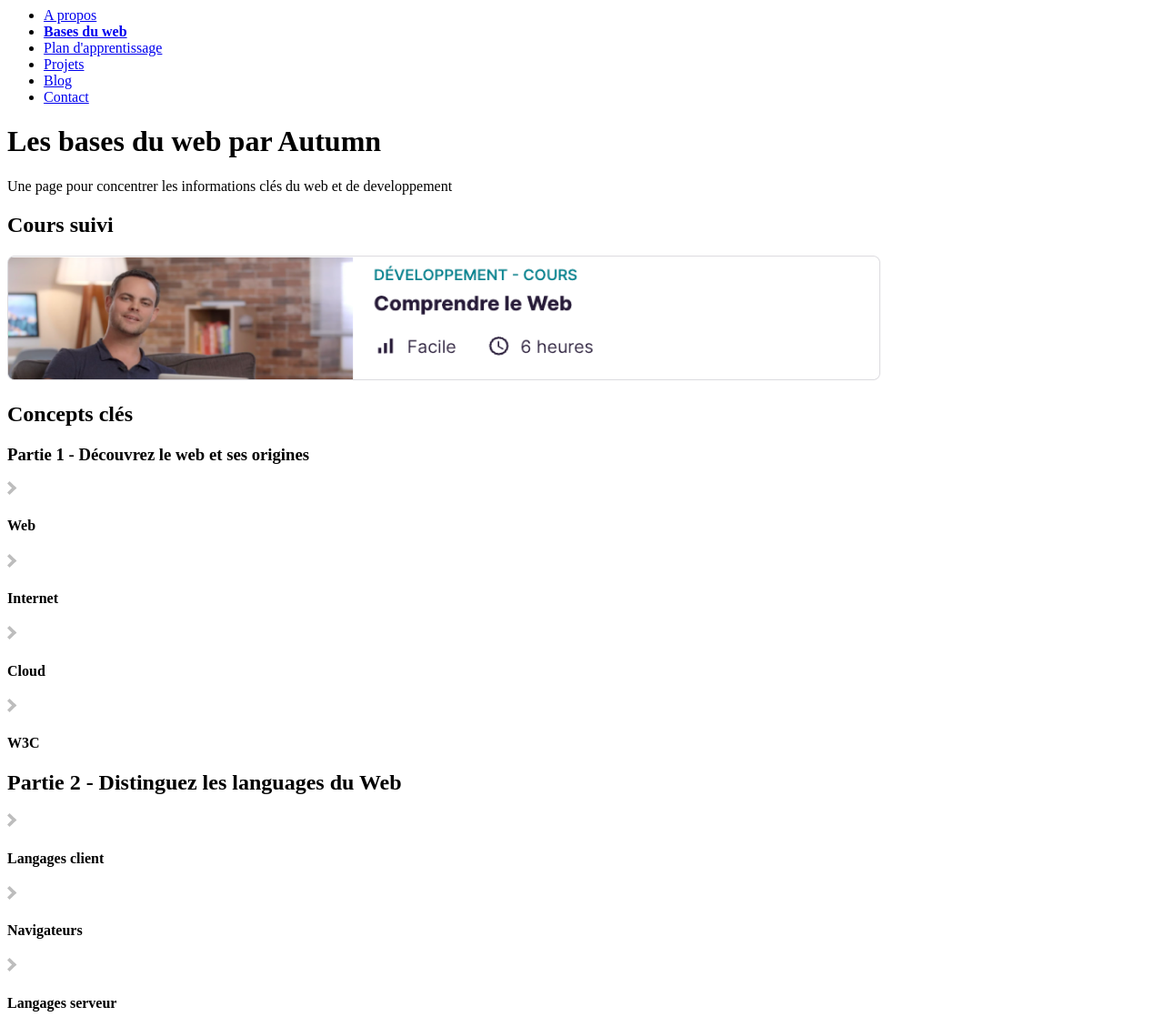
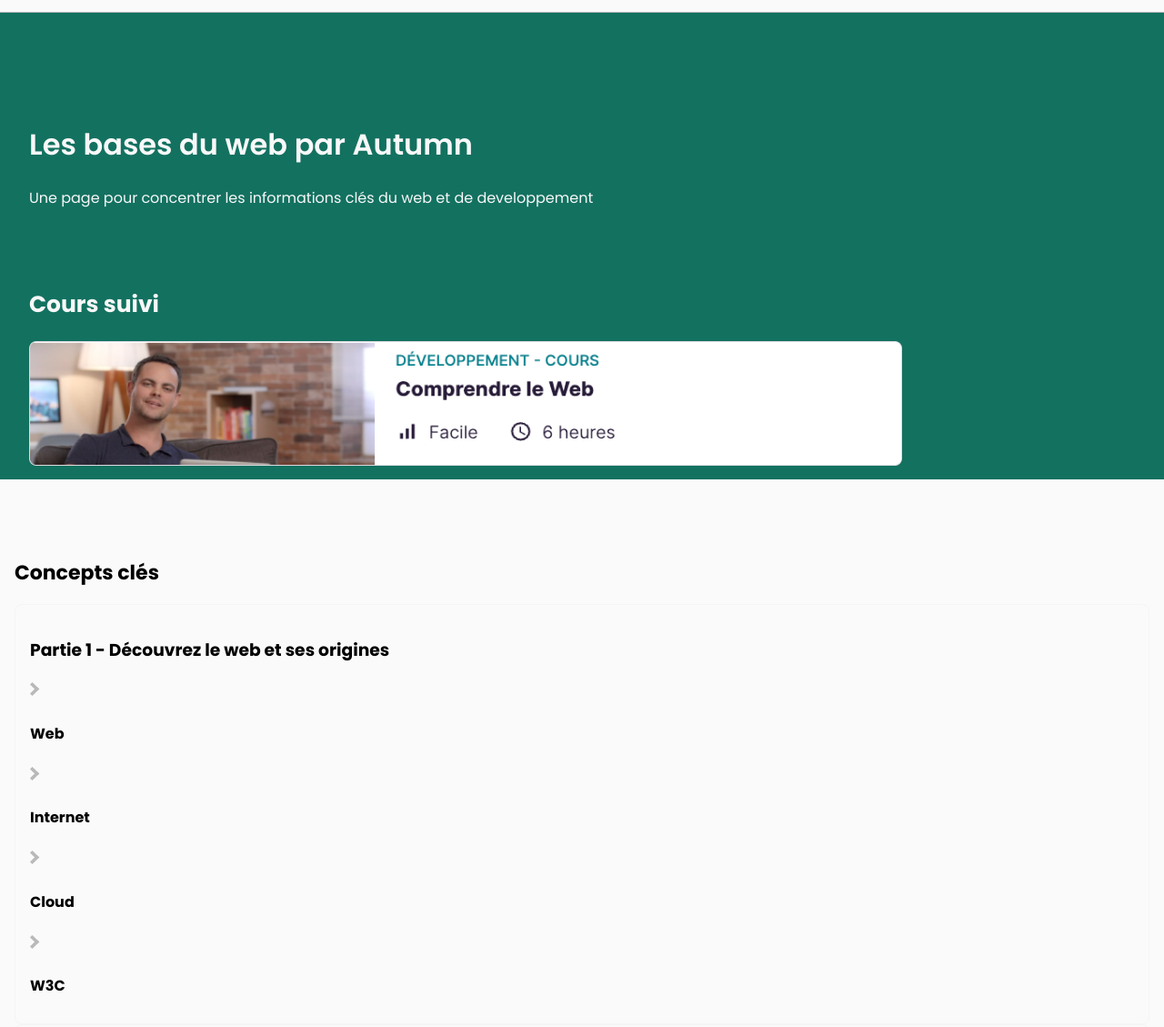
Before and after one commit to Autumn-Git/projet2-entrainement-maquette-html, a plain HTML site: page index.html in a window 1280 px wide. Shown: the part 60-1189 px from the top of the page at 91% size. Drawn offline with Linux system fonts and the light colour scheme; a web font is replaced by a local one.

Commit message:
modfis css et changement html pour aller avec le css

```diff
--- a/index.html
+++ b/index.html
@@ -3,13 +3,17 @@
 <head>
     <meta charset="UTF-8">
     <meta name="viewport" content="width=device-width, initial-scale=1.0">
+    <link rel="stylesheet" href="style.css">
+    <link rel="preconnect" href="https://fonts.googleapis.com">
+    <link rel="preconnect" href="https://fonts.gstatic.com" crossorigin>
+    <link href="https://fonts.googleapis.com/css2?family=Carattere&family=Cormorant+SC:wght@300;400;500;600;700&family=Ephesis&family=Oranienbaum&family=Pinyon+Script&family=Poppins:ital,wght@0,100;0,200;0,300;0,400;0,500;0,600;0,700;0,800;0,900;1,100;1,200;1,300;1,400;1,500;1,600;1,700;1,800;1,900&family=Rouge+Script&display=swap" rel="stylesheet">
     <title>Mion tableau de bord</title>
 </head>
 <body>
 
     <nav>
         <img src="img/Avatar_du_site.png" alt="Avatar" class="logo">
-        <ul>
+        <ul id="menu">
             <li><a href="#">A propos</a></li>
             <strong><li><a href="#">Bases du web</a></li></strong>
             <li><a href="#">Plan d'apprentissage</a></li>
@@ -21,17 +25,17 @@
 
     <header>
         <h1>Les bases du web par Autumn</h1>
-        <p>Une page pour concentrer les informations clés du web et de developpement</p>
-        <h2>Cours suivi</h2>
-        <img src="img/Image_cours.png" alt="Image du cours : comprendre le Web" class="logo-cours">
+        <p class="subtitle">Une page pour concentrer les informations clés du web et de developpement</p>
+        <h2 class="title-header">Cours suivi</h2>
+        <img src="img/Image_cours.png" alt="Image du cours : comprendre le Web" class="cours-image">
     </header>
 
 
-    <section>
+    <section id="concepts">
         <h2>Concepts clés</h2>
-        <div class="container">
+        <div class="flex-concept">
 
-            <div class="bloc1">
+            <article class="card">
                 <h3>Partie 1 - Découvrez le web et ses origines</h3>
                 <div>
                     <img src="img/ferme.png" alt="Ouvrir la description" class="balise-ferme">
@@ -52,10 +56,10 @@
                     <img src="img/ferme.png" alt="Ouvrir la description" class="balise-ferme">
                     <h4>W3C</h4>
                 </div>
-            </div>
+            </article>
 
 
-            <div class="bloc2">
+            <article class="card">
                 <h2>Partie 2 - Distinguez les languages du Web</h2>
 
                 <div>
@@ -92,10 +96,10 @@
                     <img src="img/ferme.png" alt="Ouvrir la description" class="balise-ferme">
                     <h4>Application mobile</h4>
                 </div>
-            </div>
+            </article>
 
 
-            <div class="bloc3">
+            <article class="card">
                 <h2>Partie 3 - Découvrez le fonctionnement du réseau</h2>
 
                 <div>
@@ -118,10 +122,10 @@
                     <img src="img/ferme.png" alt="Ouvrir la description" class="balise-ferme">
                     <h4>Protocoles</h4>
                 </div>
-            </div>
+            </article>
 
 
-            <div class="bloc4">
+            <article class="card">
                 <h2>Partie 4 - Identifiez les métiers du web</h2>
 
                <div>
@@ -148,16 +152,16 @@
                     <img src="img/ferme.png" alt="Ouvrir la description" class="balise-ferme">
                     <h4>Techniciens informatique</h4>
                 </div>
-            </div>
+            </article>
 
         </div>
     </section>
 
-    <section>
+    <section class="langages">
         <h2>Langages de développement web</h2>
 
-        <div class="container-langages">
-            <article class="article1">
+        <div>
+            <article class="card">
                 <div>
                     <img src="img/Logo_HTML.png" alt="Logo HTML" class="logo_HTML">
                     <h3>HTML</h3>
@@ -165,7 +169,7 @@
                 <p>Front-End <br> Squelette du site web. Il définit la structure de base du contenu, comme les titres, les paragraphes, les images, ect...</p>
             </article>
 
-            <article class="article2">
+            <article class="card">
                 <div>
                     <img src="img/Logo_CSS.png" alt="Logo CSS" class="logo_CSS">
                     <h3>CSS</h3>
@@ -173,15 +177,15 @@
                 <p>Front-End <br> Définition</p>
             </article>
 
-            <article class="article3">
+            <article class="card">
                 <div>
-                    <img src="img/Logo_JavaScript.png" alt="Logo JavaScript" class="logo_JavaScript">
+                    <img src="img/Logo_JS.png" alt="Logo JavaScript" class="logo_JavaScript">
                     <h3>JavaScript</h3>
                 </div>
                 <p>Front-End <br> Définition</p>
             </article>
 
-            <article class="article4">
+            <article class="card">
                 <div>
                     <img src="img/Logo_PHP.png" alt="Logo PHP" class="logo_PHP">
                     <h3>PHP</h3>
@@ -192,10 +196,10 @@
     </section>
 
 
-    <section>
+    <section id="outils">
         <h2>Bôite à outils du développeur</h2>
 
-        <ul>
+        <ul class="card">
             <li><strong>IDE comme VS Code</strong> : définition</li>
             <li><strong>Github</strong> : définition</li>
             <li><strong>Librairies / bibliothèques</strong> : définition</li>
--- a/style.css
+++ b/style.css
@@ -0,0 +1,65 @@
+body {
+    margin: 0;
+    font-family: 'Poppins', Arial;
+    background-color: #FAFAFA;
+
+}
+nav {
+    display: flex;
+    justify-content: space-between;
+    align-items: center;
+    border-bottom: 1px solid #B8B6BF;
+    padding: 8px 16px;
+
+}
+#menu{
+    display: flex;
+    gap: 16px;
+    color: black;
+    list-style: none;
+
+}
+#menu a {
+    color: black;
+    text-decoration: none;
+
+}
+
+header {
+    background-color: #137160;
+    color: #F8F8F8;
+    padding: 100px 32px 8px 32px;
+
+}
+h1 {
+    font-size: 32px;
+    font-weight: 600;
+
+}
+.subtitle {
+    font-weight: 400;
+    margin-bottom: 86px;
+
+}
+h2 {
+    font-size: 22px;
+}
+.title-header {
+    font-weight: 700;
+    font-size: 25px;
+
+}
+
+.cours-image {
+    width: 100%;
+    max-width: 960px;
+
+}
+#concepts {
+    margin: 86px 16px;
+}
+.card {
+    padding: 16px 16px 8px 16px;
+    border: 1px solid #F5F5F5;
+    border-radius: 8px;
+}
```
Also changed, not shown: img/Logo_CSS.png (renamed from img/Logo_HTML_2.png), img/Logo_JS.png (renamed from img/Logo_HTML_3.png), img/Logo_PHP.png (renamed from img/Logo_HTML_4.png).
